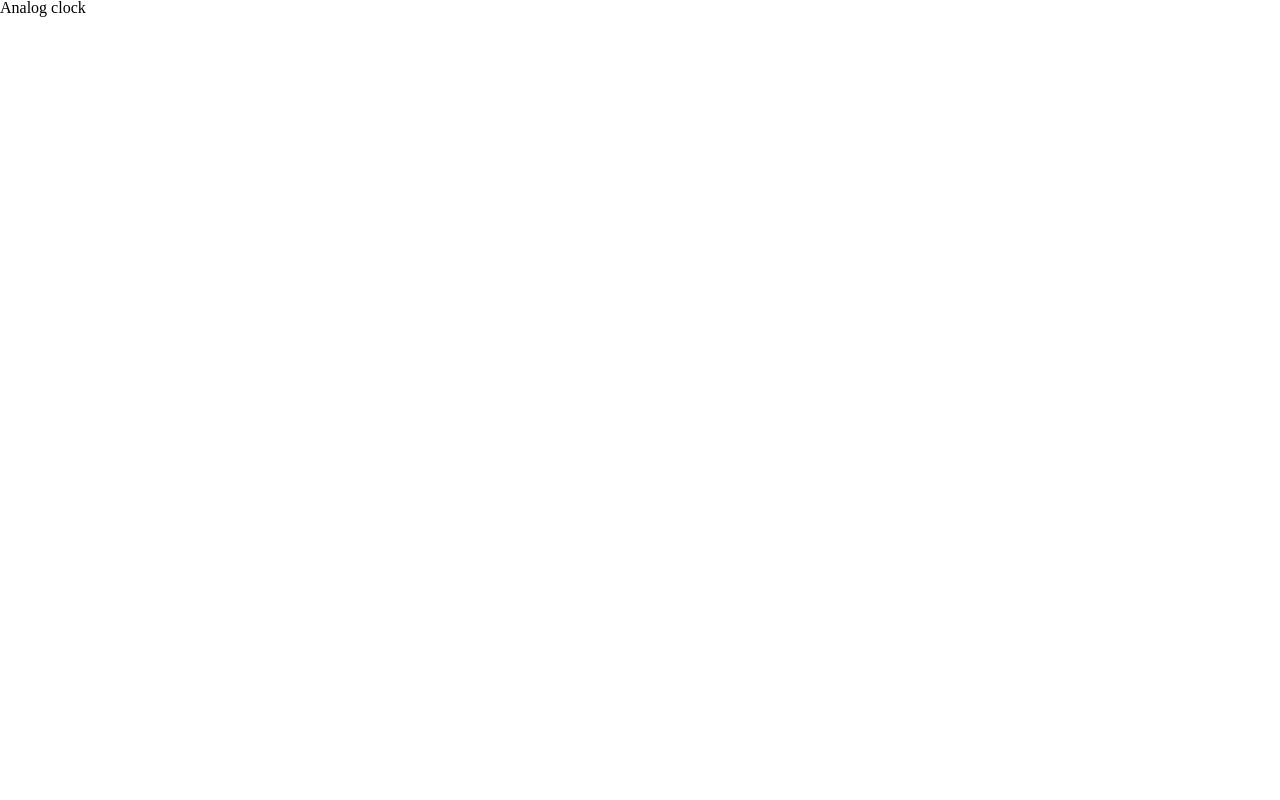
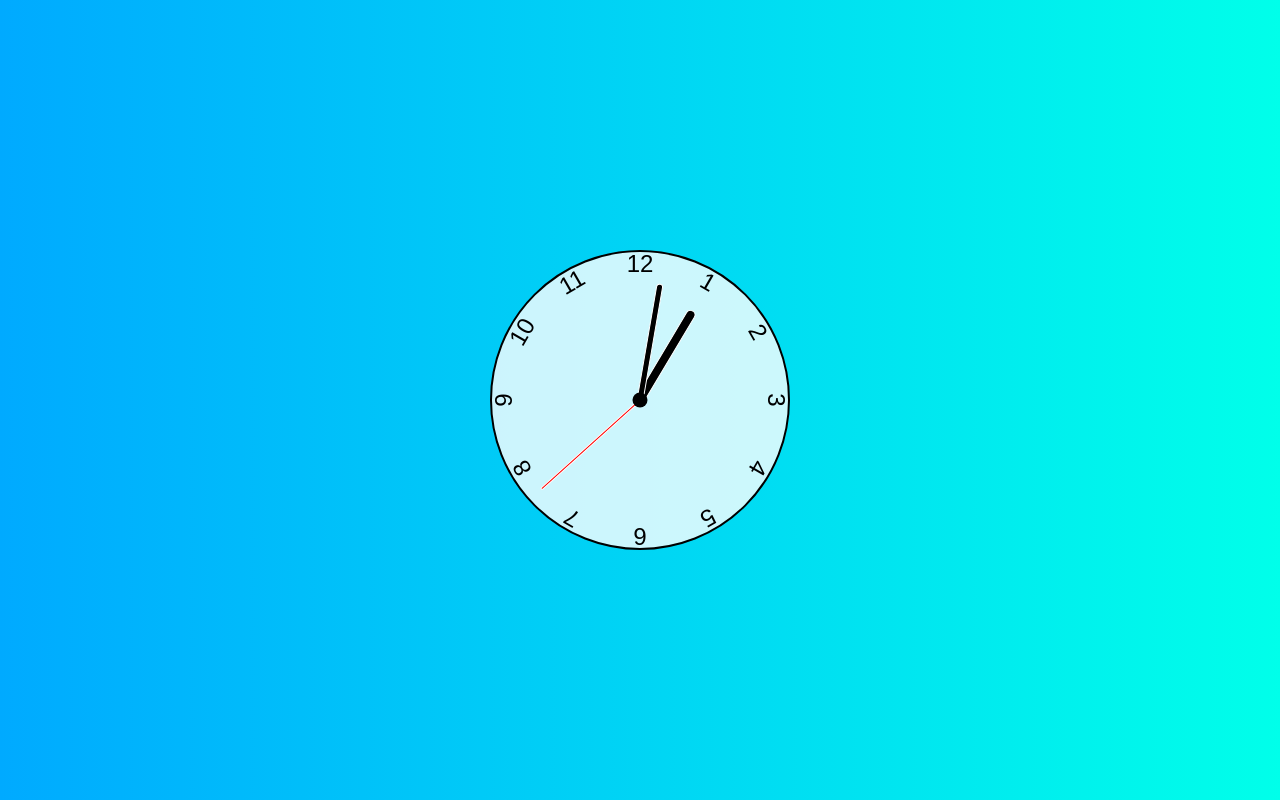
Before and after one commit to PMCarranza/Clock, a plain HTML site: page index.html in a window 1280 px wide. Drawn offline with Linux system fonts and the light colour scheme.

Commit message:
adds clock and functionality, needs styling and adding of the day and date to the face

```diff
--- a/index.html
+++ b/index.html
@@ -10,7 +10,32 @@
 </head>
 <body>
 
-    <h1>Analog clock</h1>
+    <!-- <h1>What time is it?</h1> -->
+
+
+    <div class="clock">
+
+        <div class="hand hour" data-hour-hand></div>
+        <div class="hand minute" data-minute-hand></div>
+        <div class="hand second" data-second-hand></div>
+
+        <div class="day" data-day></div>
+        <div class="date" data-date></div>
+
+        <div class="number number1">1</div>
+        <div class="number number2">2</div>
+        <div class="number number3">3</div>
+        <div class="number number4">4</div>
+        <div class="number number5">5</div>
+        <div class="number number6">6</div>
+        <div class="number number7">7</div>
+        <div class="number number8">8</div>
+        <div class="number number9">9</div>
+        <div class="number number10">10</div>
+        <div class="number number11">11</div>
+        <div class="number number12">12</div>
+
+    </div>
 
     <script src="script.js"></script>
 </body>
--- a/script.js
+++ b/script.js
@@ -1,2 +1,66 @@
 'use strict';
-console.log('linked');
+
+setInterval(setClock, 1000);
+
+const hourHand = document.querySelector('[data-hour-hand]');
+const minuteHand = document.querySelector('[data-minute-hand]');
+const secondHand = document.querySelector('[data-second-hand]');
+
+function setClock(){
+    const currentDate = new Date();
+
+    const secondsRatio = currentDate.getSeconds() / 60;
+    const minutesRatio = (secondsRatio  + currentDate.getMinutes()) / 60;
+    const hoursRatio = (minutesRatio + currentDate.getHours()) / 12;
+
+setRotation(secondHand, secondsRatio);
+setRotation(minuteHand, minutesRatio);
+setRotation(hourHand, hoursRatio);
+
+}
+
+
+function setRotation(element, rotationRatio){
+    element.style.setProperty('--rotation', rotationRatio * 360)
+}
+
+setClock();
+
+const todaysDate = new Date()
+
+let day = todaysDate.getDay();
+
+const date = todaysDate.getDate();
+
+console.log(`today is ${day}`);
+console.log (`the date is ${date}`);
+
+switch(day){
+    case 0:
+        day = 'SUN';
+        console.log(`today is ${day}`);
+        break;
+    case 1:
+        day = 'MON';
+        console.log(`today is ${day}`);
+        break;
+    case 2:
+        day = 'TUE';
+        console.log(`today is ${day}`);
+        break;
+    case 3:
+        day = 'WED';
+        console.log(`today is ${day}`);
+        break;
+    case 4:
+        day = 'THU';
+        console.log(`today is ${day}`);
+        break;
+    case 5:
+        day = 'FRI';
+        console.log(`today is ${day}`);
+        break;
+    case 6:
+        day = 'SAT';
+        console.log(`today is ${day}`);
+}
--- a/style/style.css
+++ b/style/style.css
@@ -0,0 +1,127 @@
+*, *::after, *::before{
+    box-sizing: border-box;
+}
+
+body{
+    font-family: Arial, Helvetica, sans-serif;
+    background: linear-gradient(to right, hsl(200, 100%, 50%), hsl(175, 100%, 50%));
+    display: flex;
+    justify-content: center;
+    align-items: center;
+    min-height: 100vh;
+    overflow: hidden;
+}
+
+.clock{
+    width: 300px;
+    height: 300px;
+    background-color: rgba(255, 255, 255, .8);
+    border-radius: 50%;
+    border: 2px solid black;
+    position: relative;
+}
+
+.clock .number{
+    --rotation: 0;
+    position: absolute;
+    width: 100%;
+    height: 100%;
+    text-align: center;
+    transform: rotate(var(--rotation));
+    font-size: 1.5rem;
+}
+
+.clock .number1{
+    --rotation: 30deg;
+}
+
+.clock .number2{
+    --rotation: 60deg;
+}
+
+.clock .number3{
+    --rotation: 90deg;
+}
+
+.clock .number4{
+    --rotation: 120deg;
+}
+
+.clock .number5{
+    --rotation: 150deg;
+}
+
+.clock .number6{
+    --rotation: 180deg;
+}
+
+.clock .number7{
+    --rotation: 210deg;
+}
+
+.clock .number8{
+    --rotation: 240deg;
+}
+
+.clock .number9{
+    --rotation: 270deg;
+}
+
+.clock .number10{
+    --rotation: 300deg;
+}
+
+.clock .number11{
+    --rotation: 330deg;
+}
+
+.clock .hand{
+    --rotation: 0;
+    position: absolute;
+    bottom: 50%;
+    left: 50%;
+    border: 1px solid white;
+    border-top-left-radius: 10px;
+    border-top-right-radius: 10px;
+    transform-origin: bottom;
+    z-index: 10;
+    transform: translateX(-50%) rotate(calc(var(--rotation) * 1deg));
+}
+
+.clock::after{
+    content: "";
+    position: absolute;
+    background-color: black;
+    z-index: 11;
+    width: 15px;
+    height: 15px;
+    top: 50%;
+    left: 50%;
+    transform: translate(-50%, -50%);
+    border-radius: 50%;
+}
+
+.clock .hand.second{
+    width: 3px;
+    height: 45%;
+    background-color: red;
+}
+
+.clock .hand.minute{
+    width: 7px;
+    height: 40%;
+    background-color: black;
+}
+
+.clock .hand.hour{
+    width: 10px;
+    height: 35%;
+    background-color: black;
+}
+
+#day{
+    font-family: Arial, Helvetica, sans-serif;
+    font-size: 3vw;
+    color: red;
+    z-index: 15;
+}
```
